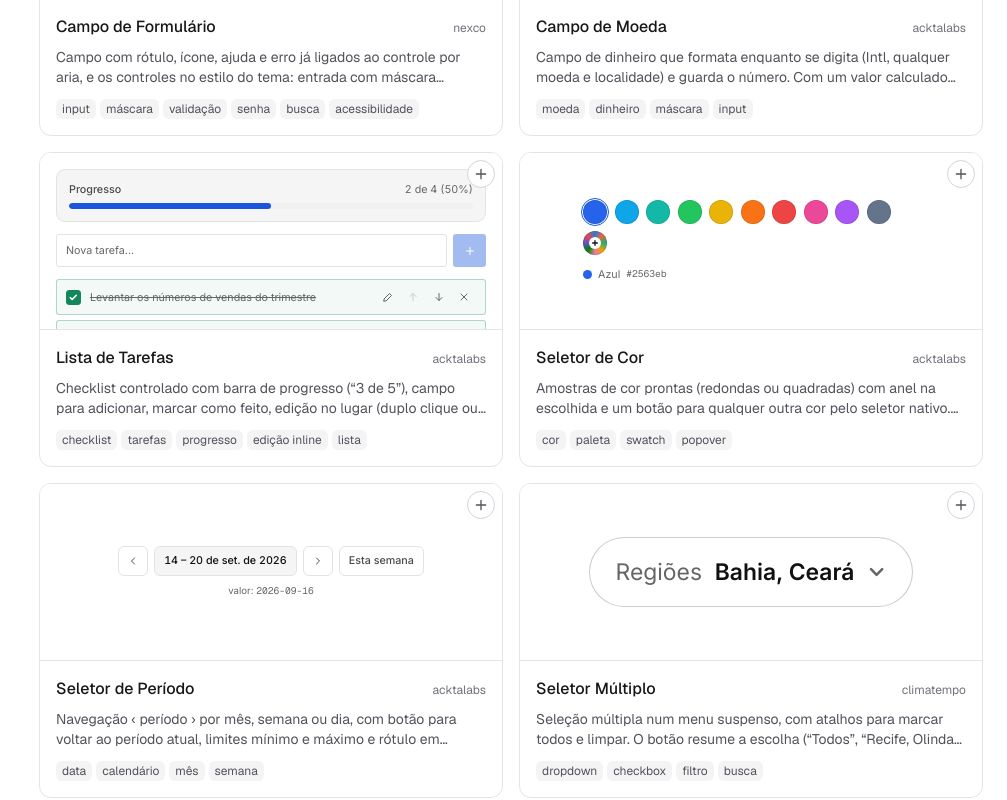
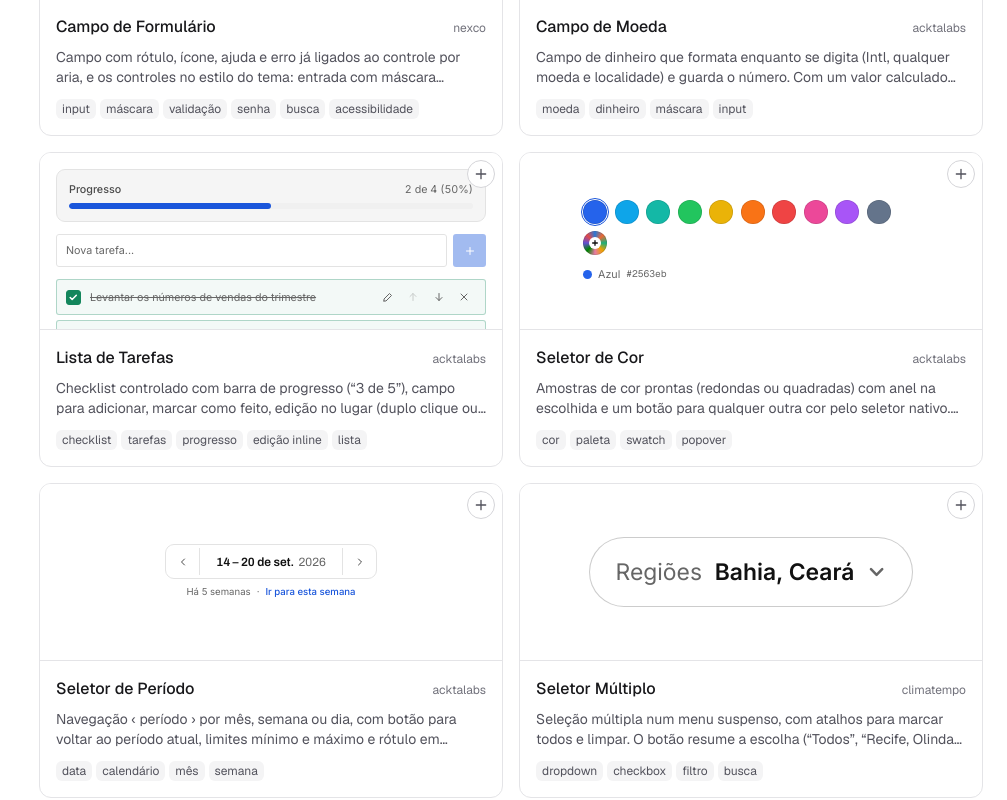
Before and after one commit to erickmsms/component-vault, a Next.js app: page / in a window 1280 px wide. Shown: the part 1158-1958 px from the top of the page, without its empty margins (273-1280 px from the left). Built offline with nearby package versions, Linux system fonts and the light colour scheme.

Commit message:
Seletor de Período: controle único, período em destaque e atalho para o período atual

```diff
--- a/src/library/seletor-de-periodo/SeletorDePeriodo.tsx
+++ b/src/library/seletor-de-periodo/SeletorDePeriodo.tsx
@@ -1,12 +1,19 @@
 "use client";
+
+import { useSyncExternalStore } from "react";
 
 export type UnidadeDoPeriodo = "mes" | "semana" | "dia";
 
 const ROTULOS = {
-  mes: { anterior: "Mês anterior", proximo: "Próximo mês", atual: "Mês atual" },
-  semana: { anterior: "Semana anterior", proximo: "Próxima semana", atual: "Esta semana" },
-  dia: { anterior: "Dia anterior", proximo: "Próximo dia", atual: "Hoje" },
+  mes: { anterior: "Mês anterior", proximo: "Próximo mês", ir: "Ir para o mês atual", intl: "month" },
+  semana: { anterior: "Semana anterior", proximo: "Próxima semana", ir: "Ir para esta semana", intl: "week" },
+  dia: { anterior: "Dia anterior", proximo: "Próximo dia", ir: "Ir para hoje", intl: "day" },
 } as const;
+
+// "Hoje" muda com o relógio: fora do servidor (null), para o HTML pré-renderizado não ficar velho
+const semAssinatura = () => () => {};
+const hojeNoNavegador = () => dataParaIso(new Date());
+const hojeNoServidor = () => null;
 
 const doisDigitos = (n: number) => String(n).padStart(2, "0");
 
@@ -66,6 +73,29 @@ function rotuloPadrao(inicio: Date, fim: Date, unidade: UnidadeDoPeriodo, locali
   );
 }
 
+/** O rótulo em duas partes: o período em destaque e o ano, que aparece mais suave (se houver um só). */
+function partesDoRotulo(inicio: Date, fim: Date, unidade: UnidadeDoPeriodo, localidade: string): { principal: string; ano?: string } {
+  const ano = String(inicio.getFullYear());
+  const formato = (opcoes: Intl.DateTimeFormatOptions) => new Intl.DateTimeFormat(localidade, opcoes);
+  if (unidade === "mes") return { principal: espacosComuns(maiuscula(formato({ month: "long" }).format(inicio))), ano };
+  if (unidade === "dia") {
+    return { principal: espacosComuns(maiuscula(formato({ weekday: "short", day: "numeric", month: "short" }).format(inicio))), ano };
+  }
+  if (inicio.getFullYear() === fim.getFullYear()) {
+    return { principal: espacosComuns(formato({ day: "numeric", month: "short" }).formatRange(inicio, fim)), ano };
+  }
+  // A semana vira o ano: cada ponta leva o seu
+  return { principal: rotuloPadrao(inicio, fim, unidade, localidade) };
+}
+
+/** Quantos períodos o mostrado está do período de hoje (0 = o atual, -1 = o anterior...). */
+function periodosDeDistancia(inicio: Date, hoje: Date, unidade: UnidadeDoPeriodo, inicioDaSemana: number): number {
+  const atual = inicioDoPeriodo(hoje, unidade, inicioDaSemana);
+  if (unidade === "mes") return (inicio.getFullYear() - atual.getFullYear()) * 12 + inicio.getMonth() - atual.getMonth();
+  const dia = 24 * 60 * 60 * 1000;
+  return Math.round((inicio.getTime() - atual.getTime()) / (dia * (unidade === "semana" ? 7 : 1)));
+}
+
 function Seta({ direcao }: { direcao: "esquerda" | "direita" }) {
   return (
     <svg aria-hidden="true" viewBox="0 0 24 24" className="size-4" fill="none" stroke="currentColor" strokeWidth={2} strokeLinecap="round" strokeLinejoin="round">
@@ -74,13 +104,16 @@ function Seta({ direcao }: { direcao: "esquerda" | "direita" }) {
   );
 }
 
-const BOTAO =
-  "inline-flex min-h-10 cursor-pointer items-center justify-center rounded-lg border border-rule bg-page text-sm text-ink-2 outline-accent hover:border-accent/50 hover:text-accent focus-visible:outline-2 focus-visible:outline-offset-2 aria-disabled:cursor-not-allowed aria-disabled:opacity-40 aria-disabled:hover:border-rule aria-disabled:hover:text-ink-2";
+// As setas ficam a 1 unidade da borda do controle (rounded-xl, p-1): o raio acompanha essa folga
+const SETA =
+  "inline-flex size-9 shrink-0 cursor-pointer items-center justify-center rounded-[max(var(--radius-sm),calc(var(--radius-xl)_-_var(--spacing)*1))] text-ink-2 outline-accent hover:bg-surface hover:text-accent focus-visible:outline-2 focus-visible:-outline-offset-2 aria-disabled:cursor-not-allowed aria-disabled:opacity-40 aria-disabled:hover:bg-transparent aria-disabled:hover:text-ink-2";
 
 /**
- * Navegação de período ‹ rótulo › por mês, semana ou dia, com botão para voltar
- * ao período atual. As setas ficam inativas nos limites (sem perder o foco) e o
- * rótulo, em português por padrão, é anunciado quando muda.
+ * Navegação de período ‹ rótulo › por mês, semana ou dia, num controle só: o período em
+ * destaque (o ano mais suave) entre as setas e, embaixo, onde ele está em relação a hoje
+ * ("Há 2 semanas") com o atalho para voltar ao período atual, que só aparece quando você
+ * não está nele. As setas ficam inativas nos limites (sem perder o foco) e o rótulo, em
+ * português por padrão, é anunciado quando muda.
  *
  * O valor é uma data local "AAAA-MM-DD" (o mês também aceita "AAAA-MM"); qualquer
  * dia do período serve, e `aoMudar` devolve sempre o primeiro dia do período
@@ -112,9 +145,9 @@ export function SeletorDePeriodo({
   inicioDaSemana?: 0 | 1 | 2 | 3 | 4 | 5 | 6;
   /** Localidade das datas no rótulo (Intl). */
   localidade?: string;
-  /** Mostra o botão que volta ao período de hoje. */
+  /** Mostra o atalho que volta ao período de hoje (só quando o período mostrado não é o atual). */
   comBotaoAtual?: boolean;
-  /** Texto do botão de voltar ao período atual (padrão: "Mês atual", "Esta semana" ou "Hoje"). */
+  /** Texto do atalho para o período atual (padrão: "Ir para o mês atual", "Ir para esta semana" ou "Ir para hoje"). */
   rotuloAtual?: string;
   /** Nome do grupo para leitores de tela. */
   rotulo?: string;
@@ -141,38 +174,66 @@ export function SeletorDePeriodo({
     aoMudar(dataParaIso(alvo));
   }
 
+  const hoje = useSyncExternalStore(semAssinatura, hojeNoNavegador, hojeNoServidor);
+  const distancia = hoje === null ? null : periodosDeDistancia(inicio, lerData(hoje), unidade, inicioDaSemana);
+  const relativo =
+    distancia === null
+      ? null
+      : espacosComuns(maiuscula(new Intl.RelativeTimeFormat(localidade, { numeric: "auto" }).format(distancia, textos.intl)));
+
+  const textoCompleto = descrever(inicio);
+  // Com `formatarRotulo` o texto é o seu, inteiro; sem ele, o ano vai à parte e mais suave
+  const partes = formatarRotulo ? { principal: textoCompleto } : partesDoRotulo(inicio, fimDoPeriodo(inicio, unidade), unidade, localidade);
+
   return (
-    <div role="group" aria-label={rotulo} className="inline-flex flex-wrap items-center gap-2">
+    <div role="group" aria-label={rotulo} className="inline-flex flex-col items-center gap-2">
+      <div className="inline-flex items-center rounded-xl border border-rule bg-page p-1">
         <button
           type="button"
           aria-label={`${textos.anterior}: ${descrever(anterior)}`}
           aria-disabled={!podeVoltar || undefined}
           onClick={() => podeVoltar && aoMudar(dataParaIso(anterior))}
-        className={`${BOTAO} size-10`}
+          className={SETA}
         >
           <Seta direcao="esquerda" />
         </button>
         <span
           aria-live="polite"
           aria-atomic="true"
-        className="inline-flex min-h-10 min-w-44 items-center justify-center rounded-lg border border-rule bg-surface px-3 text-center text-sm font-medium text-ink tabular-nums"
+          className="mx-1 flex min-h-9 min-w-48 items-center justify-center self-stretch border-x border-rule px-4 text-center"
         >
-        {descrever(inicio)}
+          <span className="sr-only">{textoCompleto}</span>
+          <span aria-hidden="true" className="font-display text-base font-semibold text-ink tabular-nums">
+            {partes.principal}
+            {partes.ano && <span className="ml-1.5 font-normal text-muted">{partes.ano}</span>}
+          </span>
         </span>
         <button
           type="button"
           aria-label={`${textos.proximo}: ${descrever(proximo)}`}
           aria-disabled={!podeAvancar || undefined}
           onClick={() => podeAvancar && aoMudar(dataParaIso(proximo))}
-        className={`${BOTAO} size-10`}
+          className={SETA}
         >
           <Seta direcao="direita" />
         </button>
-      {comBotaoAtual && (
-        <button type="button" onClick={irParaHoje} className={`${BOTAO} px-3 font-medium`}>
-          {rotuloAtual ?? textos.atual}
+      </div>
+      {/* Altura reservada: o texto só aparece no navegador (depende de "hoje") e não deve empurrar nada */}
+      <p className="flex min-h-5 items-center gap-2 text-xs text-muted">
+        {relativo}
+        {comBotaoAtual && distancia !== null && distancia !== 0 && (
+          <>
+            <span aria-hidden="true">·</span>
+            <button
+              type="button"
+              onClick={irParaHoje}
+              className="cursor-pointer rounded-sm font-medium text-accent underline-offset-4 outline-accent hover:underline focus-visible:outline-2 focus-visible:outline-offset-2"
+            >
+              {rotuloAtual ?? textos.ir}
             </button>
+          </>
         )}
+      </p>
     </div>
   );
 }
--- a/src/library/seletor-de-periodo/stories.tsx
+++ b/src/library/seletor-de-periodo/stories.tsx
@@ -22,7 +22,6 @@ function Exemplo({
 }) {
   const [valor, setValor] = useState(dataValida(inicial) ? inicial : "2026-09-16");
   return (
-    <div className="flex flex-col items-center gap-3">
     <SeletorDePeriodo
       unidade={unidade}
       valor={valor}
@@ -32,10 +31,6 @@ function Exemplo({
       comBotaoAtual={comBotaoAtual}
       inicioDaSemana={domingo ? 0 : 1}
     />
-      <p className="text-xs text-muted">
-        valor: <code>{valor}</code>
-      </p>
-    </div>
   );
 }
 
@@ -77,7 +72,7 @@ export default defineStories({
     inicial: { type: "text", label: "valor inicial (AAAA-MM-DD)" },
     minimo: { type: "text", label: "minimo (AAAA-MM-DD)" },
     maximo: { type: "text", label: "maximo (AAAA-MM-DD)" },
-    comBotaoAtual: { type: "boolean", label: "botão do período atual" },
+    comBotaoAtual: { type: "boolean", label: "atalho para o período atual" },
     domingo: { type: "boolean", label: "semana começa no domingo" },
   },
   render: (a) => <Exemplo key={`${a.unidade}-${a.inicial}`} {...a} unidade={a.unidade as UnidadeDoPeriodo} />,
```
Lines whose indentation alone changed are shown as unchanged.
